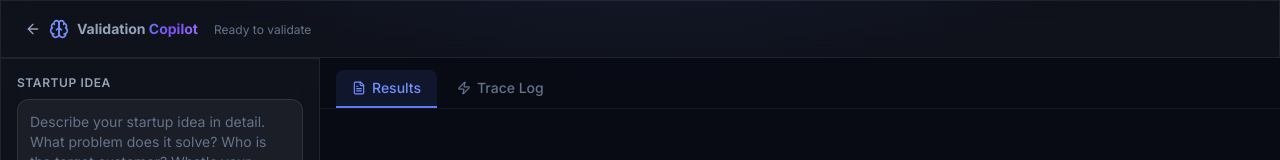
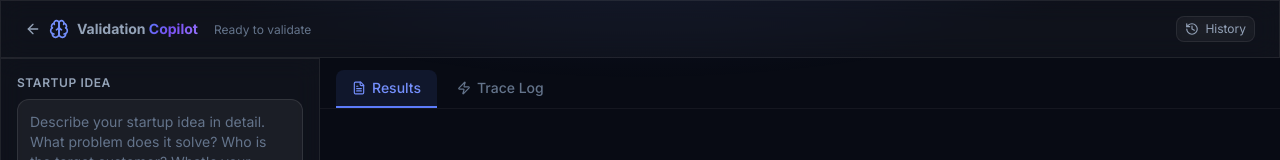
Before and after one commit to Mars-20/ai-hackathon-, a Next.js app in the folder apps/web/: page /validate in a window 1280 px wide. Shown: the top 160 px of the page. Built offline with nearby package versions, Linux system fonts and the light colour scheme.

Commit message:
feat(nav): route all entry CTAs to /dashboard, cross-link dashboard/history/validate

```diff
--- a/apps/web/src/app/dashboard/page.tsx
+++ b/apps/web/src/app/dashboard/page.tsx
@@ -285,6 +285,17 @@
               </Link>
             )}
 
+            {/* History entry */}
+            <Link
+              href="/history"
+              className="glass glass-hover flex items-center gap-1.5 px-3 py-1.5 rounded-lg text-xs text-slate-300 border border-white/5"
+              id="history-link"
+              title="History"
+            >
+              <History className="w-3.5 h-3.5 text-brand-400" />
+              History
+            </Link>
+
             {/* User avatar / sign out */}
             <div className="flex items-center gap-2">
               <div className="w-7 h-7 rounded-full bg-gradient-to-br from-brand-500 to-accent-500 flex items-center justify-center text-white text-xs font-bold overflow-hidden">
--- a/apps/web/src/app/page.tsx
+++ b/apps/web/src/app/page.tsx
@@ -131,7 +131,7 @@
           <div className="flex items-center gap-3">
             <span className="text-xs text-slate-500 hidden sm:block">AI-OS Hackathon v2.0</span>
             <Link
-              href="/validate"
+              href="/dashboard"
               className="btn-glow text-white text-xs font-semibold px-4 py-2 rounded-lg flex items-center gap-1.5"
             >
               Launch App <ArrowRight className="w-3.5 h-3.5" />
@@ -185,7 +185,7 @@
             </div>
             <p className="text-xs text-slate-500 mt-2">
               Or{" "}
-              <Link href="/validate" className="text-brand-400 hover:underline">
+              <Link href="/dashboard" className="text-brand-400 hover:underline">
                 open the full dashboard
               </Link>{" "}
               to see an example analysis
@@ -368,7 +368,7 @@
               bias-free validation experiment — in minutes, not weeks.
             </p>
             <Link
-              href="/validate"
+              href="/dashboard"
               className="btn-glow text-white font-bold px-8 py-4 rounded-xl text-base inline-flex items-center gap-2"
               id="cta-validate-btn"
             >
--- a/apps/web/src/app/validate/page.tsx
+++ b/apps/web/src/app/validate/page.tsx
@@ -16,6 +16,7 @@
   FileText,
   FlaskConical,
   Globe,
+  History,
   Info,
   Layers,
   LineChart,
@@ -776,7 +777,7 @@
       {/* ── Top bar ── */}
       <header className="glass border-b border-white/5 sticky top-0 z-40">
         <div className="container-app h-14 flex items-center gap-4">
-          <Link href="/" className="flex items-center gap-2 text-slate-400 hover:text-slate-200 transition-colors">
+          <Link href="/dashboard" className="flex items-center gap-2 text-slate-400 hover:text-slate-200 transition-colors">
             <ArrowLeft className="w-4 h-4" />
             <Brain className="w-5 h-5 text-brand-400" />
             <span className="font-bold text-sm">
@@ -793,6 +794,15 @@
           </div>
 
           <div className="flex items-center gap-2 shrink-0">
+            <Link
+              href="/history"
+              className="flex items-center gap-1.5 text-xs px-2 py-1 rounded-lg text-slate-400 hover:text-slate-200 glass transition-colors"
+              id="validate-history-link"
+              title="History"
+            >
+              <History className="w-3.5 h-3.5" />
+              <span className="hidden sm:inline">History</span>
+            </Link>
             {stats.verifier_approved !== undefined && (
               <div className={cn(
                 "flex items-center gap-1.5 text-xs px-2 py-1 rounded-lg",
```
Also changed, not shown: 1 other file (tests, documents, lock files or other folders).
